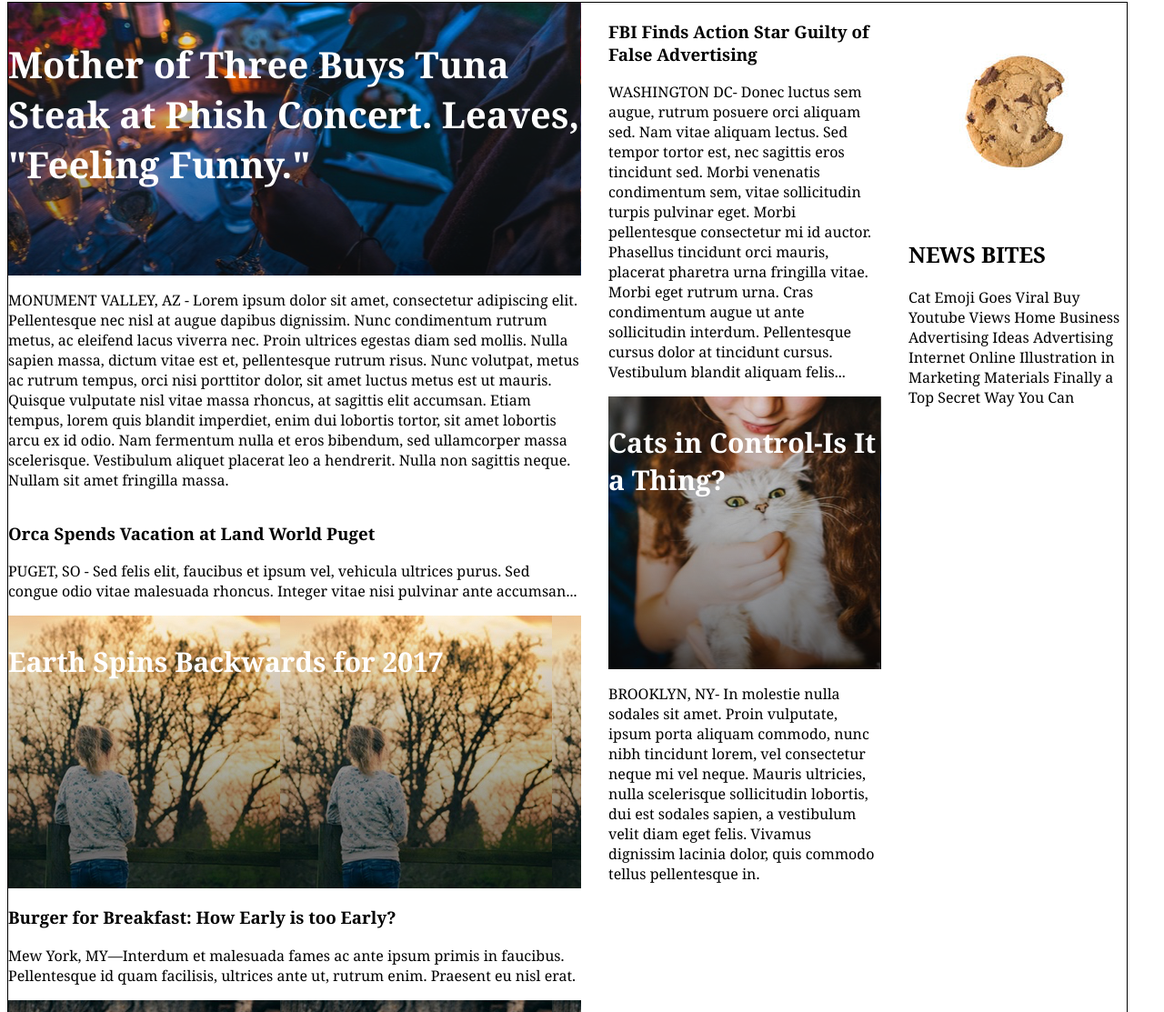
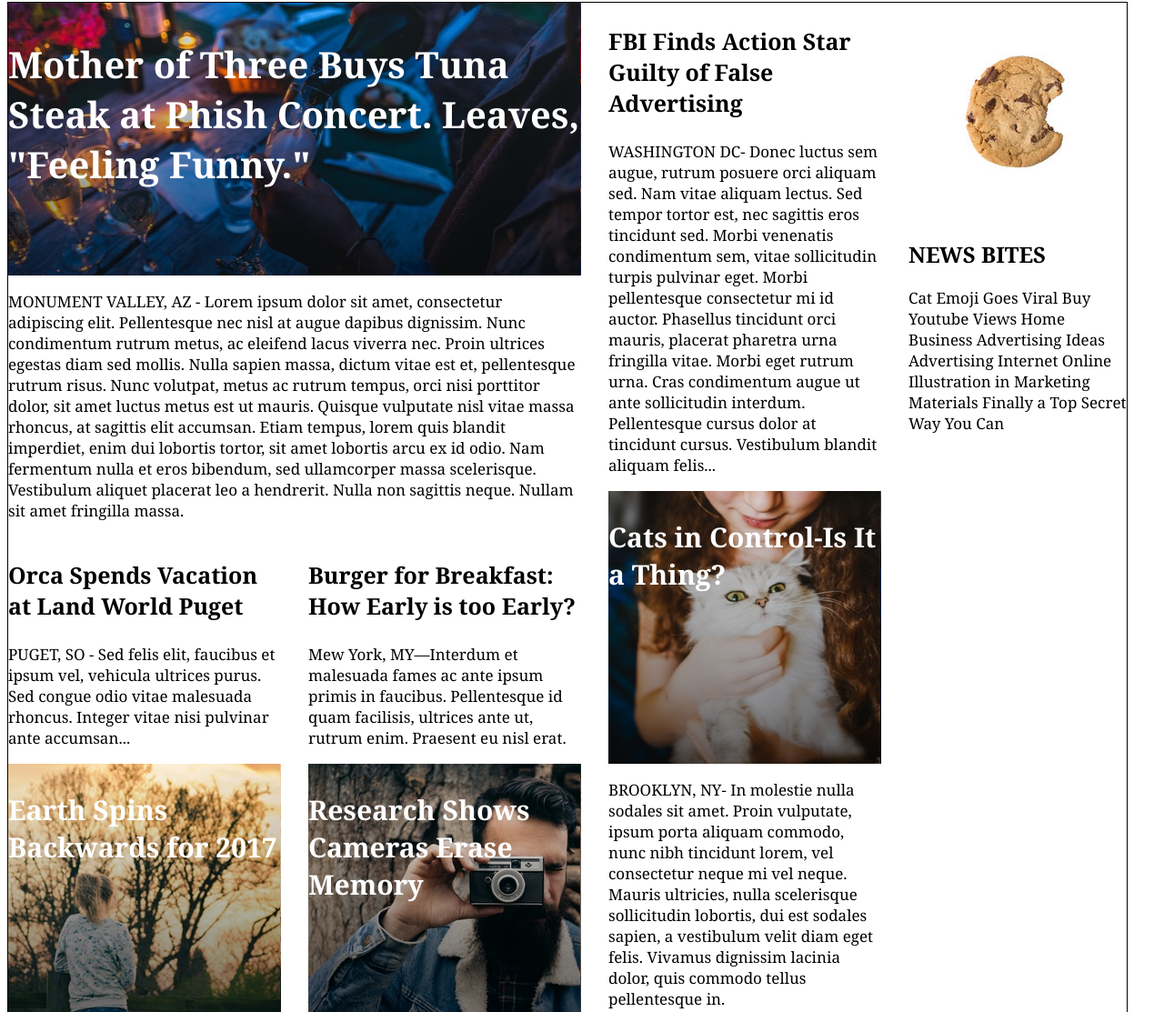
Before and after one commit to rachelbeedesign/mytimes, a plain HTML site: page index.html in a window 1280 px wide. Shown: the part 96-1209 px from the top of the page at 91% size. Drawn offline with Linux system fonts and the light colour scheme.

Commit message:
Complete round five of edits and layout the left column formatting further.

```diff
--- a/index.html
+++ b/index.html
@@ -29,21 +29,25 @@
         <div class="large_top">
           <div id="tunasteak" class="article_image">
             <p>Mother of Three Buys Tuna Steak at Phish Concert. Leaves, "Feeling Funny."</p>
-          </div class="article_story">
-          <p>MONUMENT VALLEY, AZ - Lorem ipsum dolor sit amet, consectetur adipiscing elit. Pellentesque nec nisl at augue dapibus dignissim. Nunc condimentum rutrum metus, ac eleifend lacus viverra nec. Proin ultrices egestas diam sed mollis. Nulla sapien massa, dictum vitae est et, pellentesque rutrum risus. Nunc volutpat, metus ac rutrum tempus, orci nisi porttitor dolor, sit amet luctus metus est ut mauris. Quisque vulputate nisl vitae massa rhoncus, at sagittis elit accumsan. Etiam tempus, lorem quis blandit imperdiet, enim dui lobortis tortor, sit amet lobortis arcu ex id odio. Nam fermentum nulla et eros bibendum, sed ullamcorper massa scelerisque. Vestibulum aliquet placerat leo a hendrerit. Nulla non sagittis neque. Nullam sit amet fringilla massa.</p>
+          </div>
+          <p class="article_story">MONUMENT VALLEY, AZ - Lorem ipsum dolor sit amet, consectetur adipiscing elit. Pellentesque nec nisl at augue dapibus dignissim. Nunc condimentum rutrum metus, ac eleifend lacus viverra nec. Proin ultrices egestas diam sed mollis. Nulla sapien massa, dictum vitae est et, pellentesque rutrum risus. Nunc volutpat, metus ac rutrum tempus, orci nisi porttitor dolor, sit amet luctus metus est ut mauris. Quisque vulputate nisl vitae massa rhoncus, at sagittis elit accumsan. Etiam tempus, lorem quis blandit imperdiet, enim dui lobortis tortor, sit amet lobortis arcu ex id odio. Nam fermentum nulla et eros bibendum, sed ullamcorper massa scelerisque. Vestibulum aliquet placerat leo a hendrerit. Nulla non sagittis neque. Nullam sit amet fringilla massa.</p>
         </div>
 
         <div class="large_left">
-          <h1>Orca Spends Vacation at Land World Puget</h1>
-          <p>PUGET, SO - Sed felis elit, faucibus et ipsum vel, vehicula ultrices purus. Sed congue odio vitae malesuada rhoncus. Integer vitae nisi pulvinar ante accumsan...</p>
+          <div>
+            <h1>Orca Spends Vacation at Land World Puget</h1>
+            <p class="article_story">PUGET, SO - Sed felis elit, faucibus et ipsum vel, vehicula ultrices purus. Sed congue odio vitae malesuada rhoncus. Integer vitae nisi pulvinar ante accumsan...</p>
+          </div>
           <div id="earth" class="article_image">
             <p>Earth Spins Backwards for 2017</p>
           </div>
         </div>
 
         <div class="large_right">
-          <h1>Burger for Breakfast: How Early is too Early?</h1>
-          <p>Mew York, MY—Interdum et malesuada fames ac ante ipsum primis in faucibus. Pellentesque id quam facilisis, ultrices ante ut, rutrum enim. Praesent eu nisl erat.</p>
+          <div>
+            <h1>Burger for Breakfast: How Early is too Early?</h1>
+            <p class="article_story">Mew York, MY—Interdum et malesuada fames ac ante ipsum primis in faucibus. Pellentesque id quam facilisis, ultrices ante ut, rutrum enim. Praesent eu nisl erat.</p>
+          </div>
           <div id="camera" class="article_image">
             <p>Research Shows Cameras Erase Memory</p>
           </div>
@@ -54,14 +58,14 @@
       <article class="column_medium">
         <div class="medium_top">
           <h1>FBI Finds Action Star Guilty of False Advertising</h1>
-          <p>WASHINGTON DC- Donec luctus sem augue, rutrum posuere orci aliquam sed. Nam vitae aliquam lectus. Sed tempor tortor est, nec sagittis eros tincidunt sed. Morbi venenatis condimentum sem, vitae sollicitudin turpis pulvinar eget. Morbi pellentesque consectetur mi id auctor. Phasellus tincidunt orci mauris, placerat pharetra urna fringilla vitae. Morbi eget rutrum urna. Cras condimentum augue ut ante sollicitudin interdum. Pellentesque cursus dolor at tincidunt cursus. Vestibulum blandit aliquam felis...</p>
+          <p class="article_story">WASHINGTON DC- Donec luctus sem augue, rutrum posuere orci aliquam sed. Nam vitae aliquam lectus. Sed tempor tortor est, nec sagittis eros tincidunt sed. Morbi venenatis condimentum sem, vitae sollicitudin turpis pulvinar eget. Morbi pellentesque consectetur mi id auctor. Phasellus tincidunt orci mauris, placerat pharetra urna fringilla vitae. Morbi eget rutrum urna. Cras condimentum augue ut ante sollicitudin interdum. Pellentesque cursus dolor at tincidunt cursus. Vestibulum blandit aliquam felis...</p>
         </div>
 
         <div class="medium_bottom">
           <div id="cats" class="article_image">
             <p>Cats in Control-Is It a Thing?</p>
           </div>
-          <p>BROOKLYN, NY- In molestie nulla sodales sit amet. Proin vulputate, ipsum porta aliquam commodo, nunc nibh tincidunt lorem, vel consectetur neque mi vel neque. Mauris ultricies, nulla scelerisque sollicitudin lobortis, dui est sodales sapien, a vestibulum velit diam eget felis. Vivamus dignissim lacinia dolor, quis commodo tellus pellentesque in.</p>
+          <p class="article_story">BROOKLYN, NY- In molestie nulla sodales sit amet. Proin vulputate, ipsum porta aliquam commodo, nunc nibh tincidunt lorem, vel consectetur neque mi vel neque. Mauris ultricies, nulla scelerisque sollicitudin lobortis, dui est sodales sapien, a vestibulum velit diam eget felis. Vivamus dignissim lacinia dolor, quis commodo tellus pellentesque in.</p>
         </div>
       </article>
 
@@ -70,7 +74,7 @@
         <img src="./images/img-news-bite.png" alt="Part-eaten chocolate chip cookie.">
         <div class="">
           <h2>NEWS BITES</h2>
-          <p>Cat Emoji Goes Viral Buy Youtube Views Home Business Advertising Ideas Advertising Internet Online Illustration in Marketing Materials Finally a Top Secret Way You Can</p>
+          <p class="article_story">Cat Emoji Goes Viral Buy Youtube Views Home Business Advertising Ideas Advertising Internet Online Illustration in Marketing Materials Finally a Top Secret Way You Can</p>
         </div>
       </article>
     </section>
--- a/style.css
+++ b/style.css
@@ -58,7 +58,9 @@ nav a {
   width: 630px;
   display: flex;
   flex-shrink: 0;
-  flex-direction: column;
+  flex-direction: row;
+  flex-wrap: wrap;
+  justify-content: space-between;
 }
 
 .column_medium {
@@ -76,7 +78,11 @@ nav a {
   flex-direction: column;
 }
 
-/* *****ROUND 3***** */
+/* *****ROUND 4***** */
+
+h1 {
+  font-size: 25px;
+}
 
 .article_image {
   display: flex;
@@ -87,7 +93,7 @@ nav a {
 }
 
 .article_story {
-  font-size: 170px;
+  font-size: 17px;
   color: #000;
 }
 
@@ -107,3 +113,17 @@ nav a {
 #cats {
   background-image: url("./images/img-story-1.png");
 }
+
+/* *****ROUND 5***** */
+
+.large_top {
+
+}
+
+.large_left {
+  width: 300px;
+}
+
+.large_right {
+  width: 300px;
+}
```
